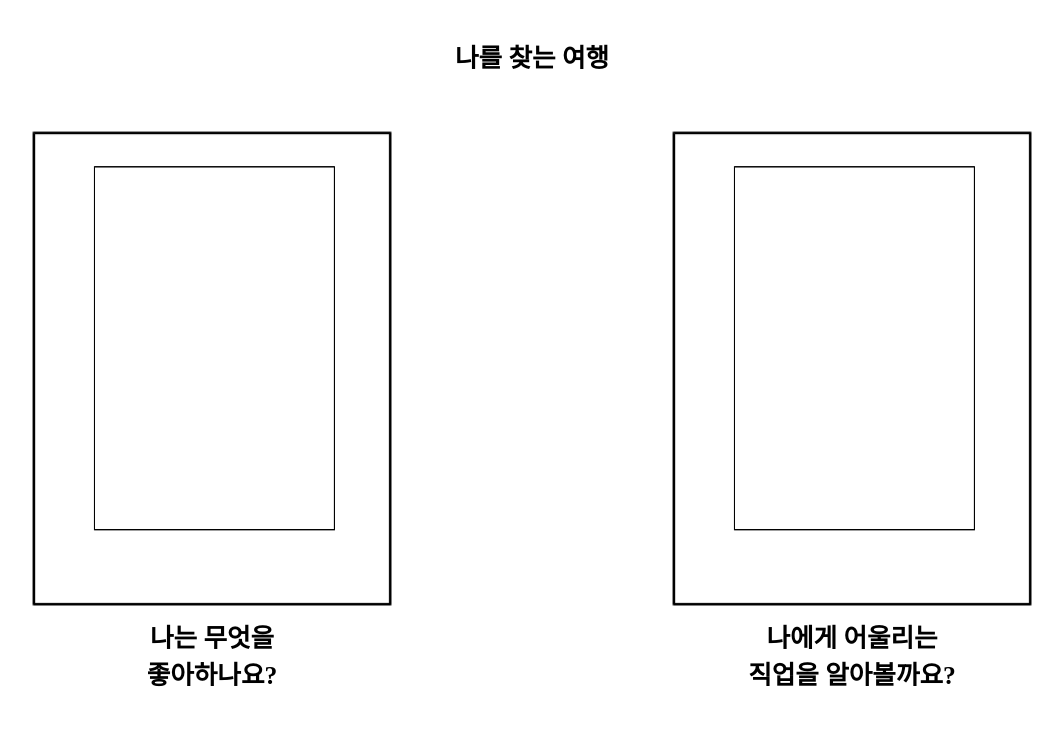
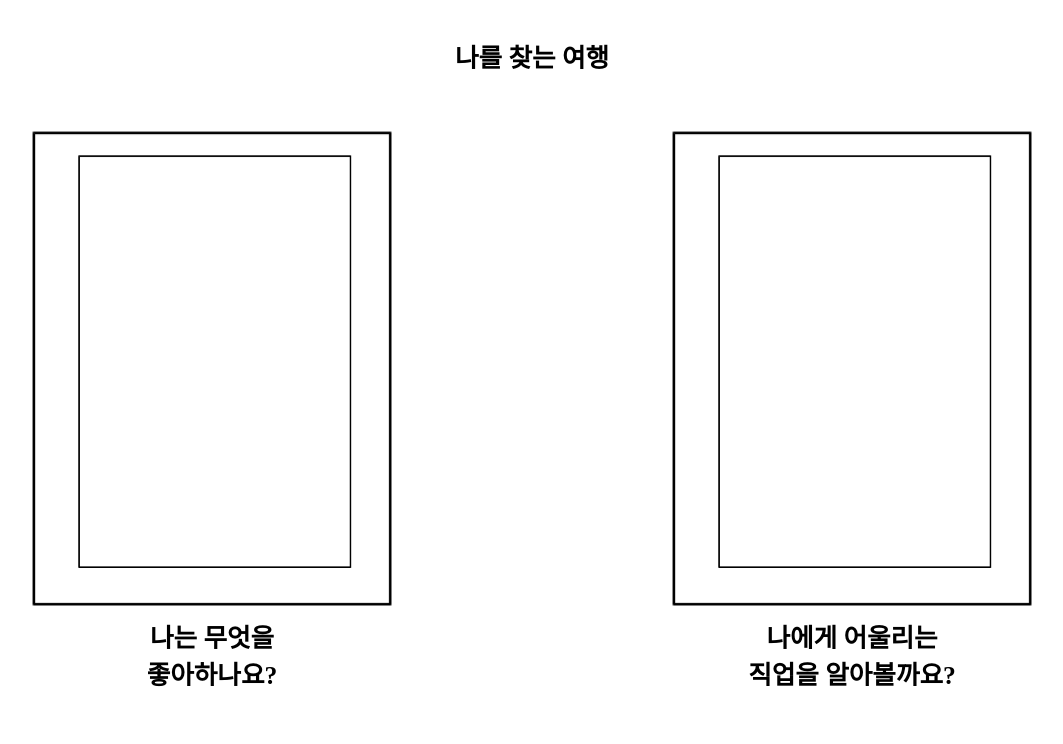
Before and after one commit to ppoke2149/poss, a plain HTML site: page trevel.html in a window 1280 px wide. Shown: the whole page, without its empty margins (108-1171 px from the left). Drawn offline with Linux system fonts and the light colour scheme.

Commit message:
Update style_1.css

```diff
--- a/style_1.css
+++ b/style_1.css
@@ -29,11 +29,11 @@
 }
 /* 내부 이미지 */
 .in > img{
-    transform: translate(1%, -25%);
-    width: 38%;
+    transform: translate(1%, -13%);
+    width: 43%;
     height: auto;
     text-align: center;
-    margin-top: -60%;
+    margin-top: -65%;
 }
 
 .home_text > div >  h3{
```
